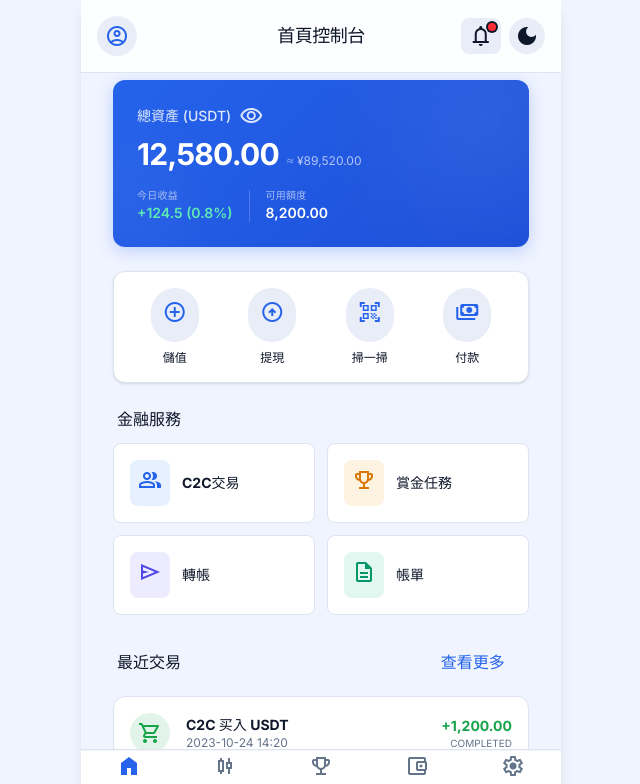
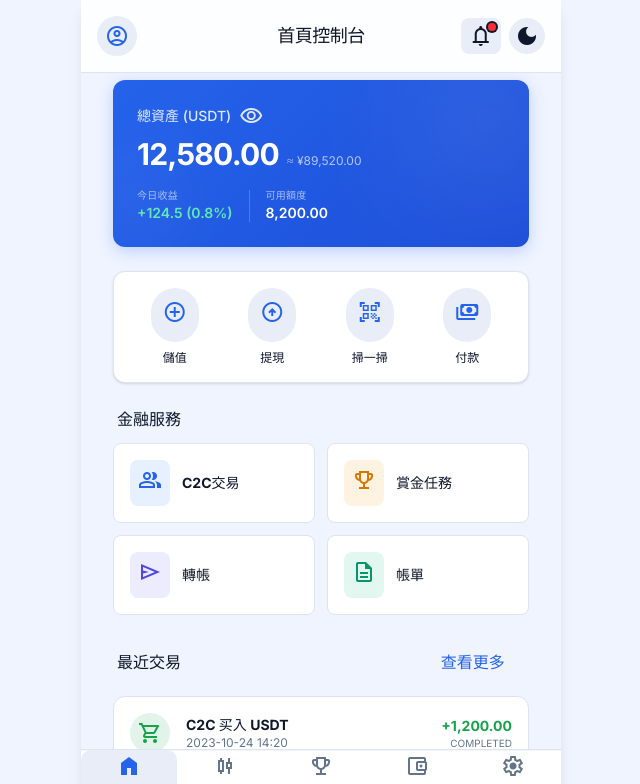
Before and after one commit to shanaerettact/wallet, a Vue app: page / in a window 1280 px wide. Shown: the top 784 px of the page, without its empty margins (319-959 px from the left). Built offline with nearby package versions, Linux system fonts and the light colour scheme.

Commit message:
feat: 調整css

```diff
--- a/src/components/layout/BottomNav.vue
+++ b/src/components/layout/BottomNav.vue
@@ -70,9 +70,6 @@ onMounted(() => {
 </template>
 
 <style scoped>
-:deep(.van-tabbar-item--active) {
-  color: var(--color-primary) !important;
-}
 :deep(.van-tabbar) {
   background-color: var(--color-surface) !important;
   border-color: var(--color-border) !important;
--- a/src/style.css
+++ b/src/style.css
@@ -192,6 +192,8 @@ h1 {
 
 :root .van-tabbar-item--active {
   color: var(--color-primary) !important;
+  background-color: var(--color-surface-alt) !important;
+  border-radius: 10px;
 }
 
 :root .van-nav-bar {
--- a/src/views/market/MarketView.vue
+++ b/src/views/market/MarketView.vue
@@ -196,8 +196,8 @@ const goToDetail = () => { router.push('/market/detail'); };
               </div>
             </div>
             <button
-              class="text-white px-6 py-2 rounded-lg text-sm font-bold active:scale-95 transition-transform shadow-md"
-              style="background-color: var(--color-primary); box-shadow: 0 4px 12px rgba(2,0,128,0.20);"
+              class="px-6 py-2 rounded-lg text-sm font-bold active:scale-95 transition-transform shadow-md"
+              style="color: #fff; background-color: var(--color-primary); box-shadow: 0 4px 12px rgba(2,0,128,0.20);"
             >
               {{ textConfig.Market_Action_Buy }}
             </button>
--- a/src/views/task/TaskView.vue
+++ b/src/views/task/TaskView.vue
@@ -186,8 +186,8 @@ const goToDetail = () => { router.push('/task/detail'); };
 
             <!-- Accept Button -->
             <button
-              class="w-full text-white font-bold py-3 rounded-lg flex items-center justify-center gap-2 transition-all active:scale-[0.98]"
-              style="background-color: var(--color-primary);"
+              class="w-full font-bold py-3 rounded-lg flex items-center justify-center gap-2 transition-all active:scale-[0.98]"
+              style="background-color: var(--color-primary); color: var(--color-text-inverse); box-shadow: var(--shadow-primary);"
             >
               <span>{{ textConfig.Task_Action_Accept }}</span>
               <span class="material-symbols-outlined text-lg">chevron_right</span>
```
Also changed, not shown: 1 other file (tests, documents, lock files or other folders).
